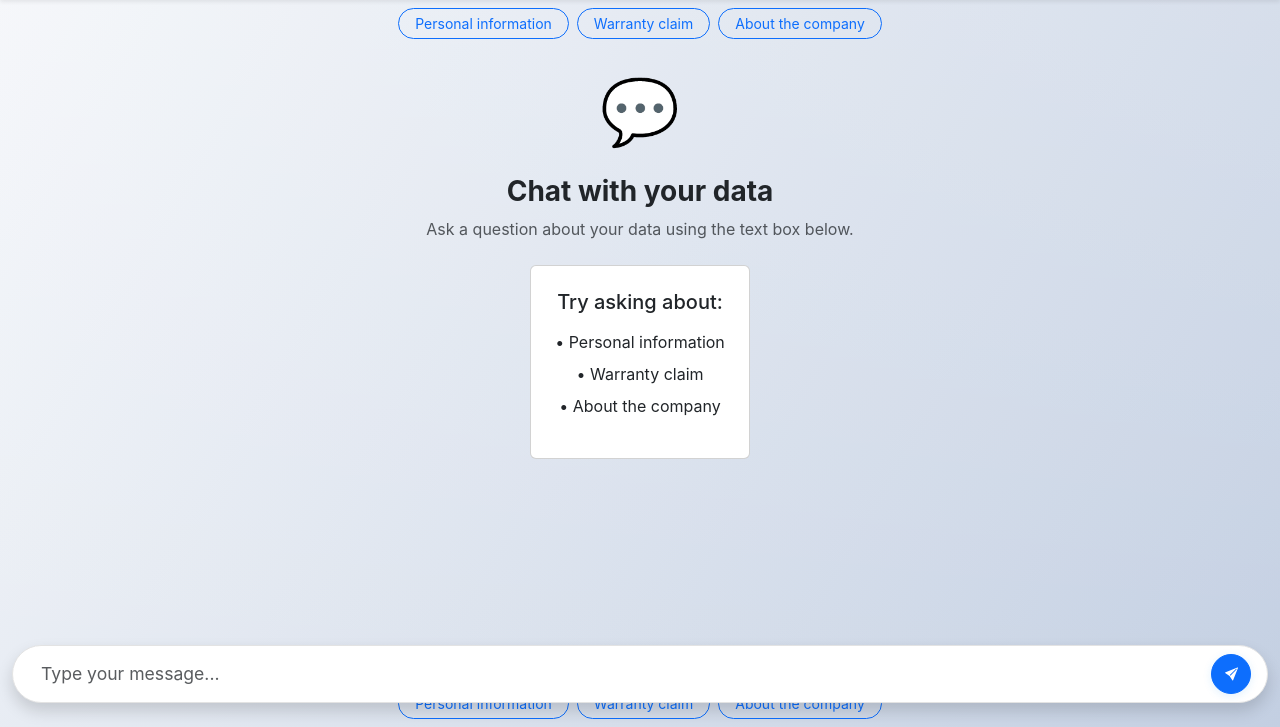
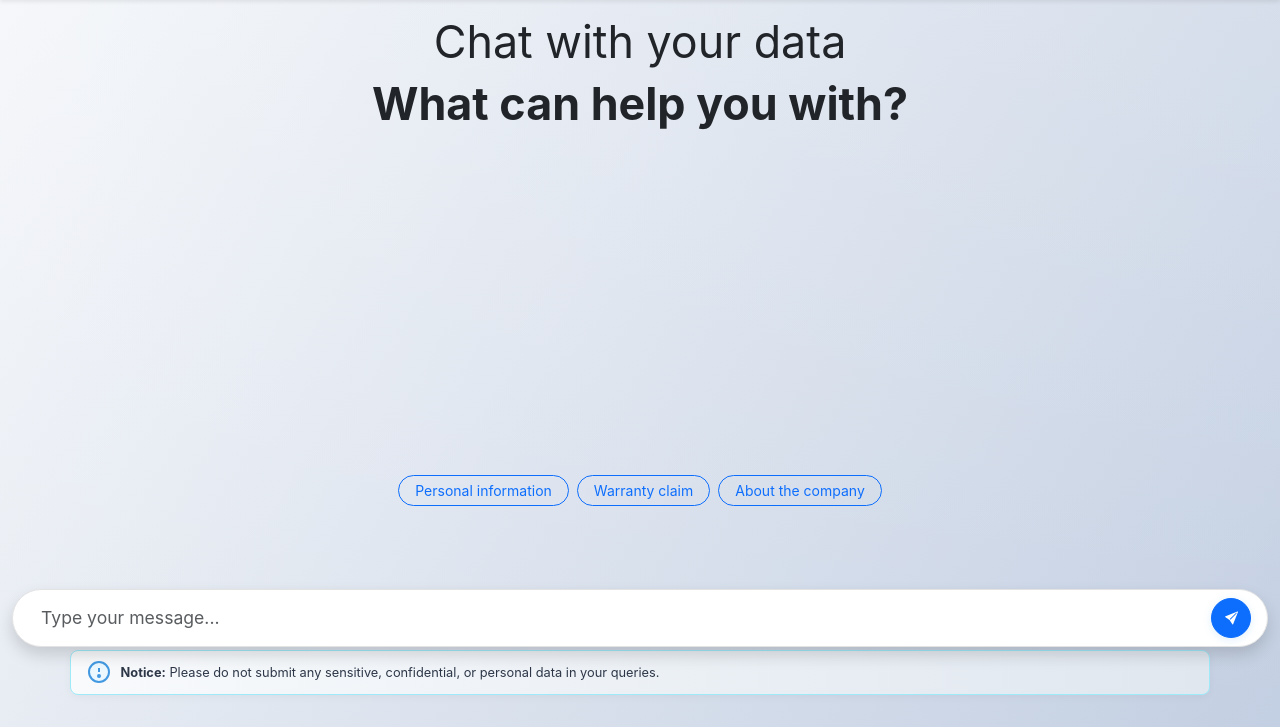
Before and after one commit to zhangyi733/app-service-rag-openai-ai-search-python, a FastAPI app: page / in a window 1280 px wide. Shown: the part 73-800 px from the top of the page. Run offline with FastAPI, Linux system fonts and the light colour scheme; parts of the project's set-up code (start-up, migrations or seed data) failed here and were passed over.

Commit message:
Update web page layout

```diff
--- a/static/css/app.css
+++ b/static/css/app.css
@@ -108,12 +108,13 @@ html, body {
 .modern-quick-questions {
     margin-top: 0.5rem;
     margin-bottom: 0.5rem;
+    padding-bottom: 120px;
 }
 .modern-chat-form {
 position: fixed;
 left: 0;
 right: 0;
-    bottom: 0;
+bottom: 3.5rem; /* Move form box even higher to leave more space for notification and page bottom */
 z-index: 20;
 background: transparent;
 padding-bottom: 1.5rem;
@@ -246,6 +247,25 @@ html, body {
     opacity: 0.75;
 }
 
+/* Notification styles */
+#query-notification {
+    margin-top: 0.5rem; /* Reduce space between form and notification */
+    margin-bottom: 2rem; /* Leave more space from page bottom */
+    margin-left: auto;
+    margin-right: auto;
+    padding: 0.6rem 1rem;
+    border-radius: 8px;
+    background: linear-gradient(90deg, #f8fafc 0%, #e0e7ef 100%);
+    color: #2d3748;
+    font-size: 0.8rem; /* Reduce font size */
+    box-shadow: 0 2px 8px rgba(0,0,0,0.04);
+    display: flex;
+    align-items: center;
+    gap: 0.6rem;
+    z-index: 1;
+    position: relative;
+}
+
 /* Responsive adjustments */
 @media (max-width: 576px) {
     .user-card, .assistant-card {
--- a/templates/index.html
+++ b/templates/index.html
@@ -19,19 +19,6 @@
             </div>
         </header>
         <main class="flex-grow-1 modern-main bg-gradient position-relative">
-            <div class="modern-quick-questions container-fluid mb-2">
-                <div class="d-flex gap-2 flex-wrap justify-content-center">
-                    <button type="button" class="btn btn-outline-primary btn-sm rounded-pill px-3" id="btn-personal-info">
-                        Personal information
-                    </button>
-                    <button type="button" class="btn btn-outline-primary btn-sm rounded-pill px-3" id="btn-warranty">
-                        Warranty claim
-                    </button>
-                    <button type="button" class="btn btn-outline-primary btn-sm rounded-pill px-3" id="btn-company">
-                        About the company
-                    </button>
-                </div>
-            </div>
             <div id="chat-container" class="modern-chat-container px-0 px-md-3 py-3">
                 <div id="chat-history"></div>
                 <div id="loading-indicator" class="d-none">
@@ -51,12 +38,6 @@
                     </div>
                 </div>
             </div>
-            <div id="error-container" class="alert alert-danger mt-3 d-none container" role="alert">
-                <svg xmlns="http://www.w3.org/2000/svg" width="16" height="16" fill="currentColor" class="me-2" viewBox="0 0 16 16">
-                    <path d="M8.982 1.566a1.13 1.13 0 0 0-1.96 0L.165 13.233c-.457.778.091 1.767.98 1.767h13.713c.889 0 1.438-.99.98-1.767L8.982 1.566zM8 5c.535 0 .954.462.9.995l-.35 3.507a.552.552 0 0 1-1.1 0L7.1 5.995A.905.905 0 0 1 8 5zm.002 6a1 1 0 1 1 0 2 1 1 0 0 1 0-2z"/>
-                </svg>
-                <div id="error-message"></div>
-            </div>
             <div class="modern-quick-questions container-fluid mb-2">
                 <div class="d-flex gap-2 flex-wrap justify-content-center">
                     <button type="button" class="btn btn-outline-primary btn-sm rounded-pill px-3" id="btn-personal-info">
@@ -70,6 +51,12 @@
                     </button>
                 </div>
             </div>
+            <div id="error-container" class="alert alert-danger mt-3 d-none container" role="alert">
+                <svg xmlns="http://www.w3.org/2000/svg" width="16" height="16" fill="currentColor" class="me-2" viewBox="0 0 16 16">
+                    <path d="M8.982 1.566a1.13 1.13 0 0 0-1.96 0L.165 13.233c-.457.778.091 1.767.98 1.767h13.713c.889 0 1.438-.99.98-1.767L8.982 1.566zM8 5c.535 0 .954.462.9.995l-.35 3.507a.552.552 0 0 1-1.1 0L7.1 5.995A.905.905 0 0 1 8 5zm.002 6a1 1 0 1 1 0 2 1 1 0 0 1 0-2z"/>
+                </svg>
+                <div id="error-message"></div>
+            </div>
             <form id="chat-form" class="modern-chat-form container-fluid">
                 <div class="modern-input-bar d-flex align-items-center bg-white shadow rounded-pill px-3 py-2">
                     <input type="text" class="form-control border-0 bg-transparent" id="chat-input" placeholder="Type your message..." autocomplete="off" style="font-size:1.1rem;" />
@@ -80,27 +67,28 @@
                     </button>
                 </div>
             </form>
+            <div id="query-notification" class="alert alert-info container mt-3 d-flex align-items-center" role="alert">
+                <svg width="24" height="24" fill="none" stroke="#4299e1" stroke-width="2" viewBox="0 0 24 24" style="flex-shrink:0;">
+                    <circle cx="12" cy="12" r="10" stroke="#4299e1" stroke-width="2" fill="#ebf8ff"/>
+                    <line x1="12" y1="8" x2="12" y2="12" stroke="#4299e1" stroke-width="2"/>
+                    <circle cx="12" cy="16" r="1" fill="#4299e1"/>
+                </svg>
+                <span>
+                    <strong>Notice:</strong> Please do not submit any sensitive, confidential, or personal data in your queries.
+                </span>
+            </div>
         </main>
     </div>
 
     <!-- Templates for chat messages -->
     <template id="empty-chat-template">
         <div class="text-center d-flex flex-column justify-content-center align-items-center h-100">
-            <div style="color: #6c757d; font-size: 4rem;">💬</div>
-            <h3 class="fw-bold mt-3">Chat with your data</h3>
-            <p class="text-muted mb-4">Ask a question about your data using the text box below.</p>
-            <div class="d-flex justify-content-center">
-                <div class="card bg-white" style="max-width: 450px;">
-                    <div class="card-body p-4">
-                        <h5 class="mb-3">Try asking about:</h5>
-                        <ul class="list-unstyled">
-                            <li class="mb-2">• Personal information</li>
-                            <li class="mb-2">• Warranty claim</li>
-                            <li class="mb-2">• About the company</li>
-                        </ul>
-                    </div>
-                </div>
-            </div>
+            <h4 class="fw-normal text-center mb-2" style="font-size: 2.8rem; white-space: nowrap;">
+                Chat with your data
+            </h4>
+            <h2 class="fw-bold text-center m-0" style="font-size: 2.8rem; white-space: nowrap;">
+                What can help you with?
+            </h2>
         </div>
     </template>
 
```
Also changed, not shown: requirements.txt (+11 -0 lines), 1 other file. Lines whose indentation alone changed are shown as unchanged.
